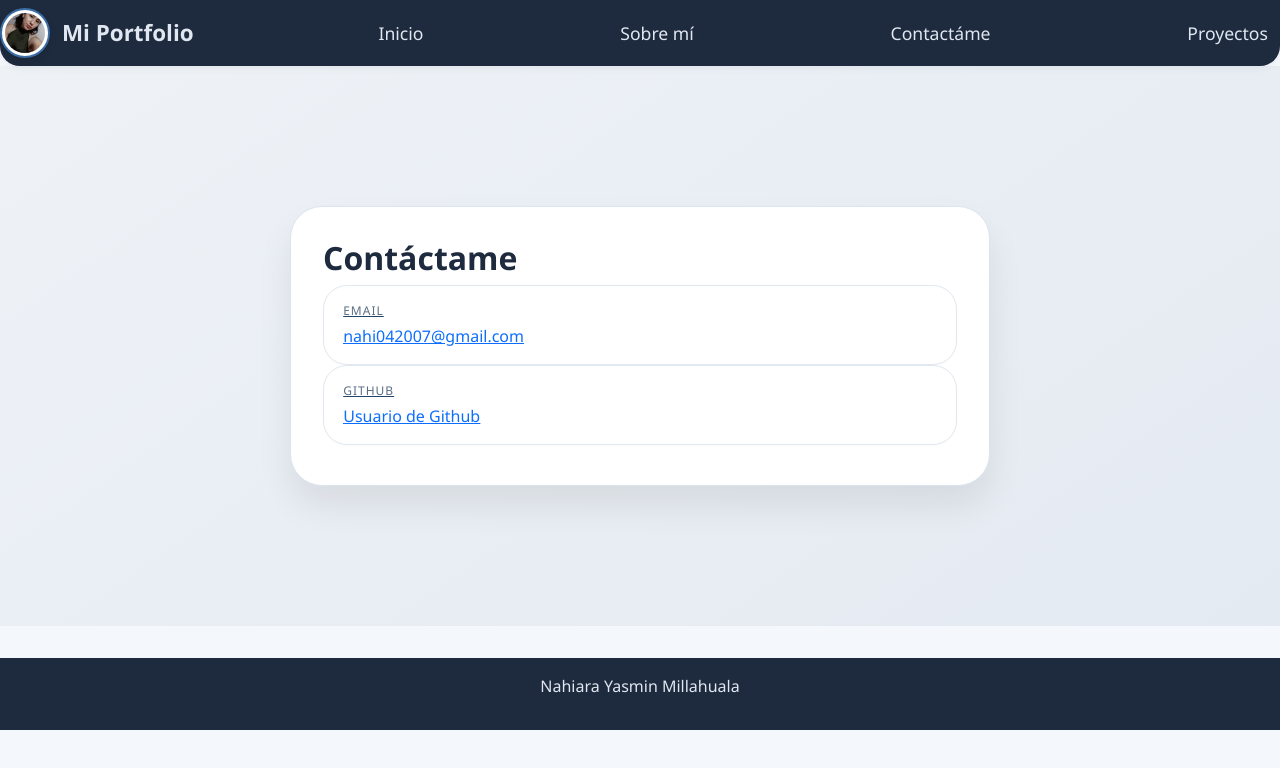
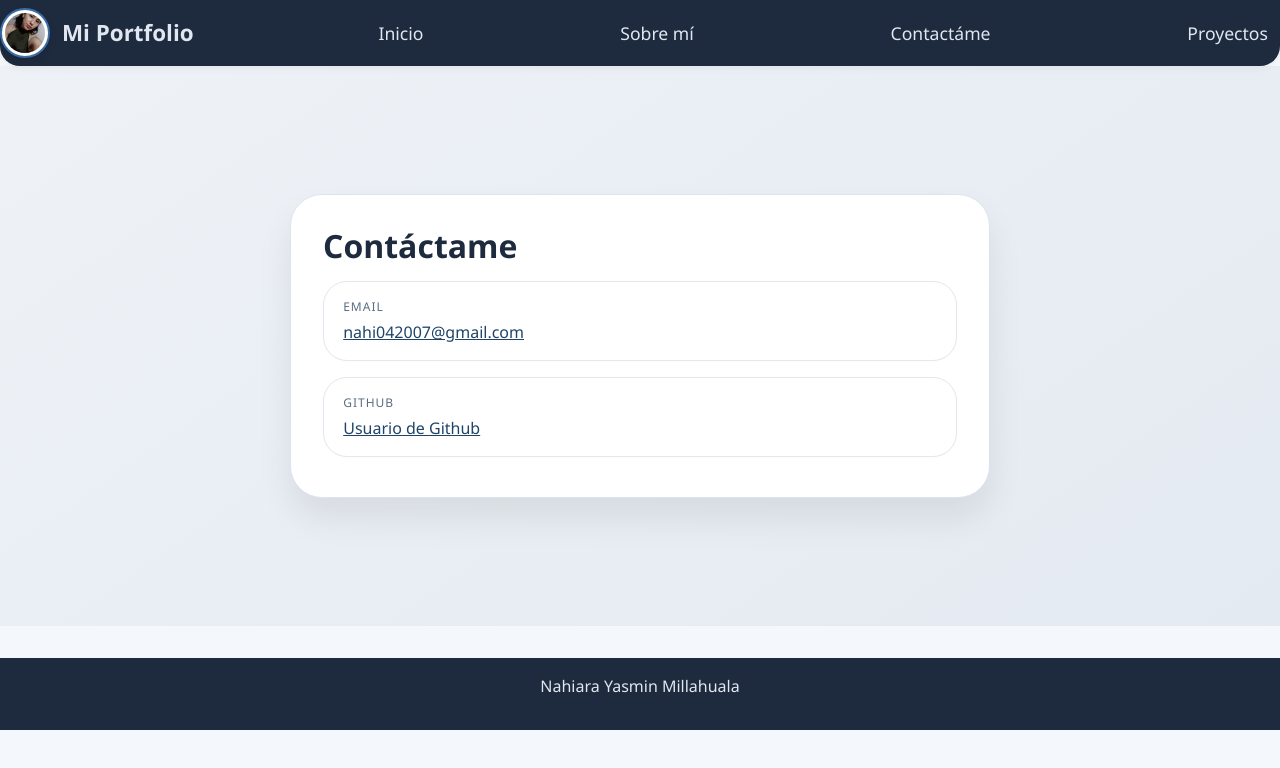
Before and after one commit to Nahi-83/Portfolio, an Angular app: page /contacts in a window 1280 px wide. Shown: the top 768 px of the page. Built offline with nearby package versions, Linux system fonts and the light colour scheme.

Commit message:
Corregí el css de contatc, elimine la etiqueta mailContact y agregue un margen entre las tarjetas de mail y Github

```diff
--- a/src/styles.css
+++ b/src/styles.css
@@ -214,13 +214,6 @@ h1 {
   font-weight: 600;
 }
 
-.mailContact {
-  display: flex;
-  flex-direction: column;
-  gap: 1.5rem;
-  margin: 2rem 0;
-}
-
 .contactCuadrado {
   display: flex;
   align-items: center;
@@ -231,6 +224,7 @@ h1 {
   transition: all 0.2s;
   border: 1px solid #e2e8f0;
   box-shadow: 0 1px 2px rgba(0,0,0,0.02);
+  margin-top: 1rem;
 }
 
 .contactCuadrado:hover {
@@ -253,7 +247,7 @@ background:  #f8fafc;
   margin-bottom: 4px;
 }
 
-.contactInfo {
+.contactInfo a{
   color: #1e4468;
   text-decoration: underline;
 }
```
